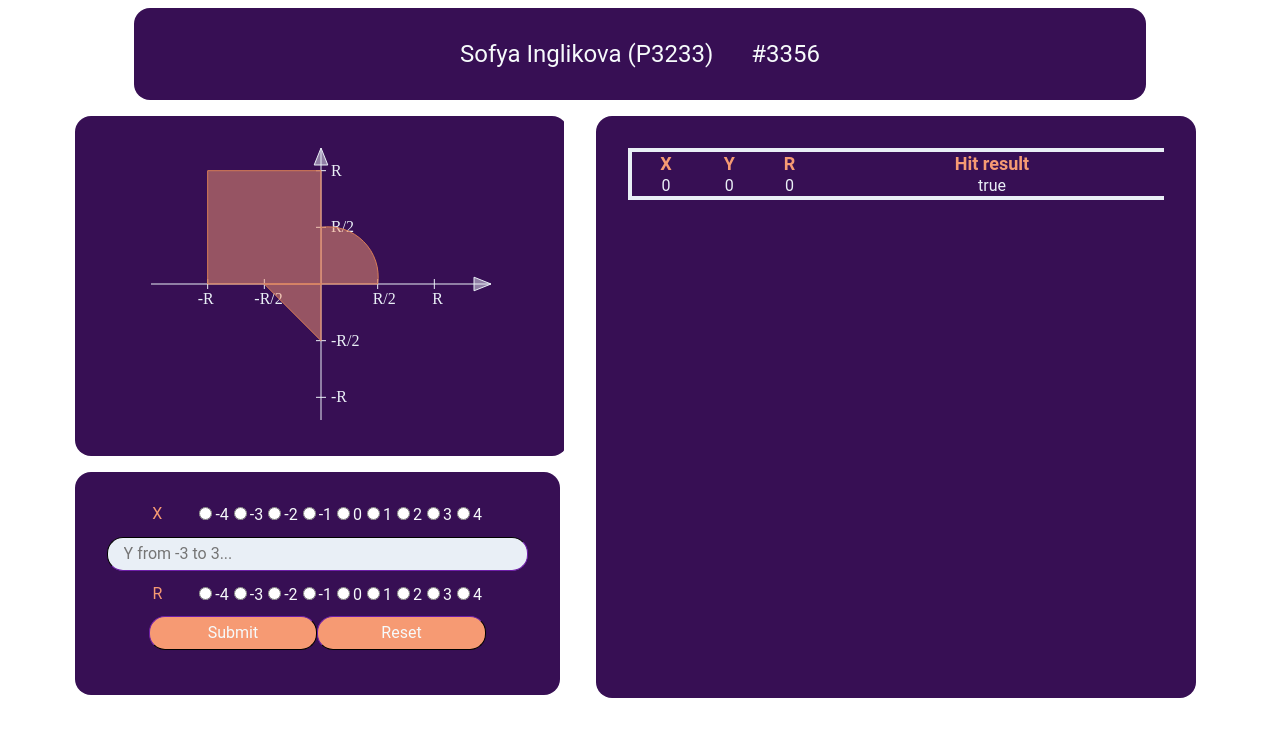
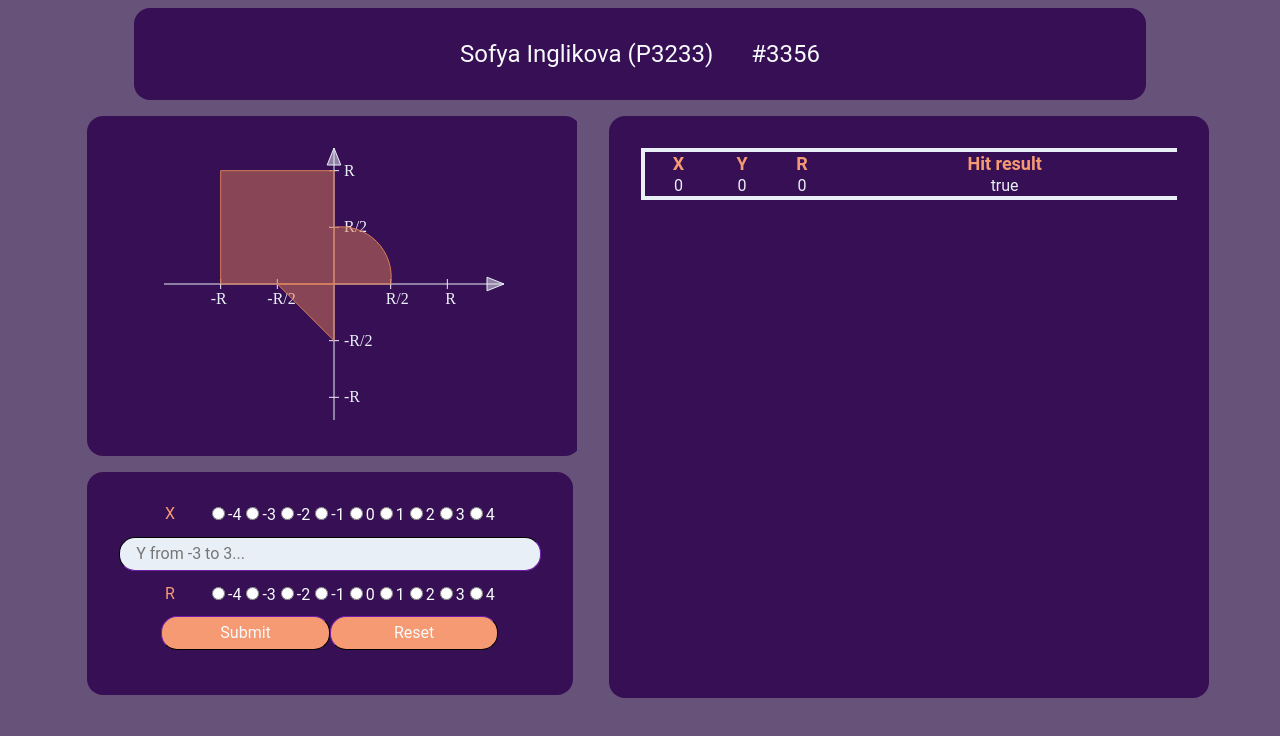
Before and after one commit to vinxgradxv/web4front, an Angular app: page / in a window 1280 px wide. Shown: the top 736 px of the page. Built offline with nearby package versions, Linux system fonts and the light colour scheme.

Commit message:
design++

```diff
--- a/src/app/app.component.css
+++ b/src/app/app.component.css
@@ -1,6 +1,6 @@
 #left-area {
   width: 40%;
-  margin-left: 4%;
+  margin-left: 5%;
   margin-right: 1rem;
 }
 
--- a/src/app/main-page/graph/graph.component.css
+++ b/src/app/main-page/graph/graph.component.css
@@ -41,7 +41,7 @@ svg line {
 
 svg path, svg polygon {
   stroke: #d87d56;
-  fill: #f69a73;
+  fill: #d87d56;
   fill-opacity: 0.5;
 }
 
--- a/src/styles.css
+++ b/src/styles.css
@@ -1 +1,6 @@
 /* You can add global styles to this file, and also import other style files */
+body {
+  /*background-color: #663399FF;*/
+  /*background-color: #000000;*/
+  background-color: #67527a;
+}
```
